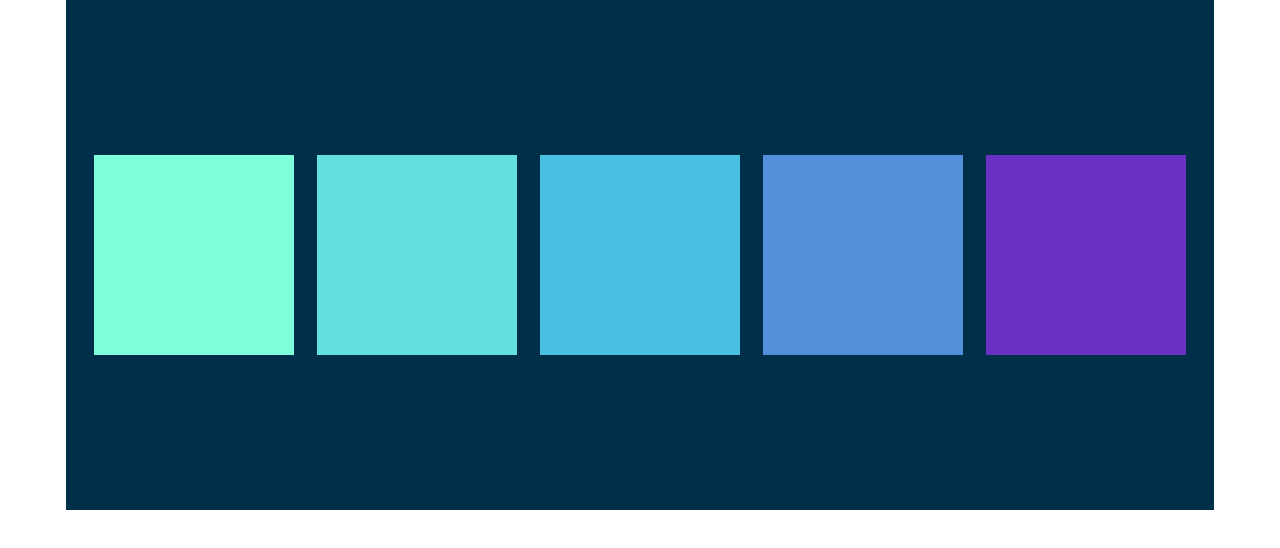
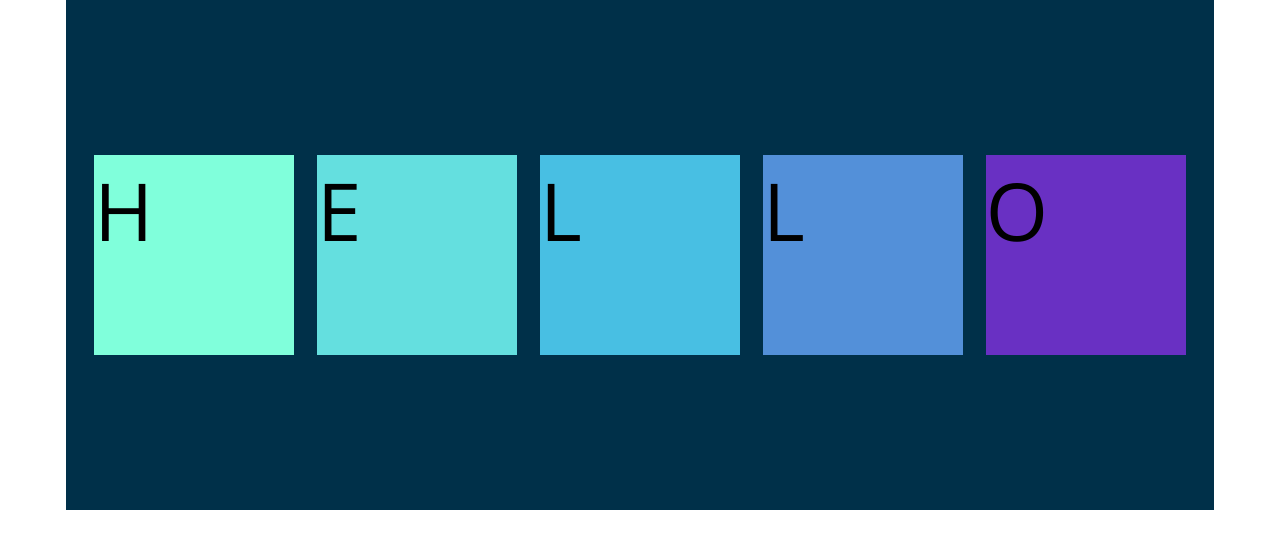
Before and after one commit to KaylaSG/bootcamp, a plain HTML site: page section10/Flexbox Starter/index.html in a window 1280 px wide. Shown: the part 86-634 px from the top of the page. Drawn offline with nearby package versions, Linux system fonts and the light colour scheme.

```diff
--- a/section10/Flexbox Starter/app.css
+++ b/section10/Flexbox Starter/app.css
@@ -15,11 +15,12 @@ h1 {
     /*Main axis (left to right default)*/
     justify-content: space-evenly;
     flex-wrap: wrap;
-    /*Cross axis (opposite of maini)*/
+    /*Cross axis (opposite of main)*/
     align-items: center;
 }
 
 #container div{
     width: 200px;
     height: 200px;
+    font-size: 5em;
 }
--- a/section10/Flexbox Starter/index.html
+++ b/section10/Flexbox Starter/index.html
@@ -14,11 +14,11 @@
     <h1>Let's Play With Flexbox</h1>
 
     <section id="container">
-        <div style="background-color: #80ffdb"></div>
-        <div style="background-color: #64dfdf"></div>
-        <div style="background-color: #48bfe3"></div>
-        <div style="background-color: #5390d9"></div>
-        <div style="background-color: #6930c3"></div>
+        <div style="background-color: #80ffdb">H</div>
+        <div style="background-color: #64dfdf">E</div>
+        <div style="background-color: #48bfe3">L</div>
+        <div style="background-color: #5390d9">L</div>
+        <div style="background-color: #6930c3">O</div>
     </section>
 
 </body>
```
